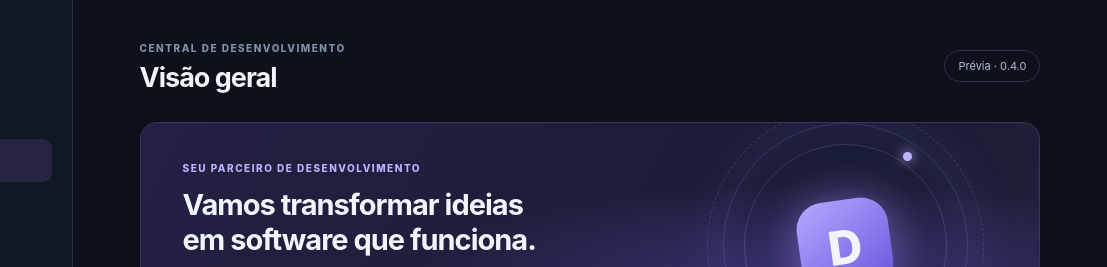
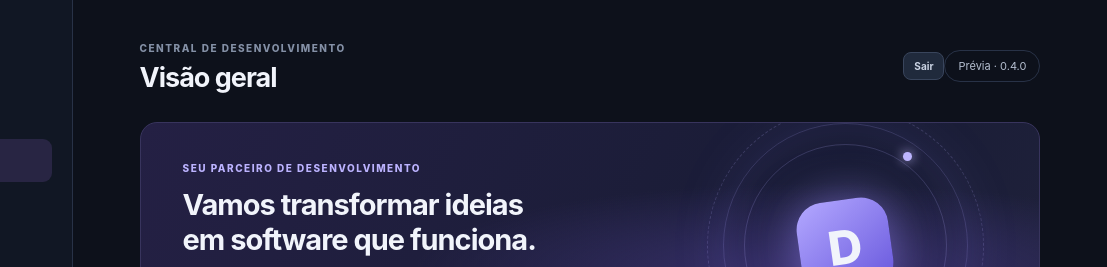
Before and after one commit to Stefany-viveiros/DevPilot-AI, a plain HTML site: page frontend/index.html in a window 1280 px wide. Shown: the top 267 px of the page, 173-1280 px from the left. Drawn offline with Linux system fonts and the light colour scheme; no server answers.

Commit message:
Adiciona controle de saída da conta

```diff
--- a/frontend/index.html
+++ b/frontend/index.html
@@ -23,7 +23,7 @@
       <div class="sidebar-bottom"><div class="agent-status"><span class="status-dot"></span><span><b>Agente configurável</b><small>Versão 0.3.0</small></span></div><p>Autonomia com controle.<br>Resultados com evidências.</p></div>
     </aside>
     <main class="main-content" id="inicio">
-      <header class="topbar"><div><span class="eyebrow">CENTRAL DE DESENVOLVIMENTO</span><h1>Visão geral</h1></div><span class="version-pill">Prévia · 0.4.0</span></header>
+      <header class="topbar"><div><span class="eyebrow">CENTRAL DE DESENVOLVIMENTO</span><h1>Visão geral</h1></div><div class="topbar-actions"><button class="small-button" id="logout" type="button" hidden>Sair</button><span class="version-pill">Prévia · 0.4.0</span></div></header>
       <section class="welcome-panel">
         <div class="welcome-copy"><span class="eyebrow light">SEU PARCEIRO DE DESENVOLVIMENTO</span><h2>Vamos transformar ideias<br>em software que funciona.</h2><p>Importe seus projetos, conheça sua estrutura e identifique as tecnologias utilizadas. O agente planeja tarefas, registra memória técnica, diagnostica projetos e pode validar testes em contêiner isolado.</p><a class="primary-button" href="#projetos">Explorar projetos <span>→</span></a></div>
         <div class="orb-art" aria-hidden="true"><div class="orb-core">D</div><i></i><i></i><i></i></div>
```
